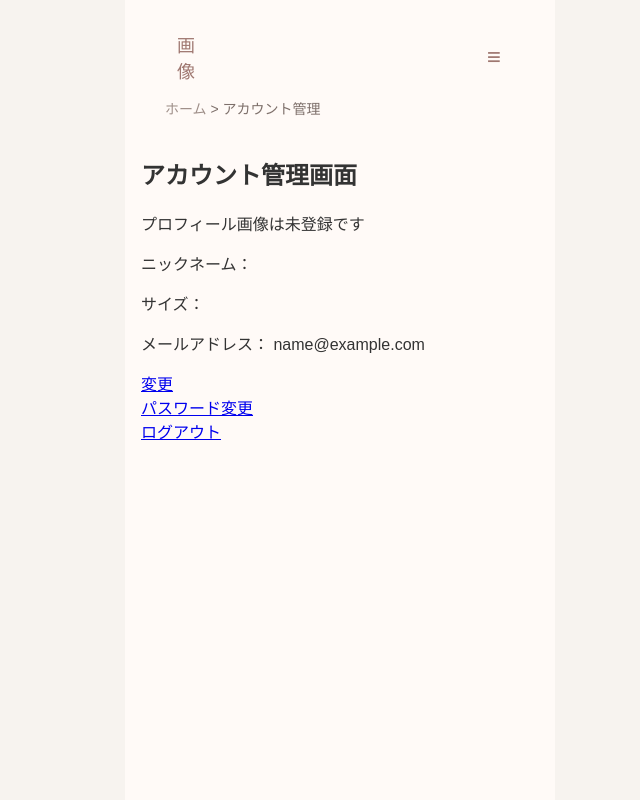
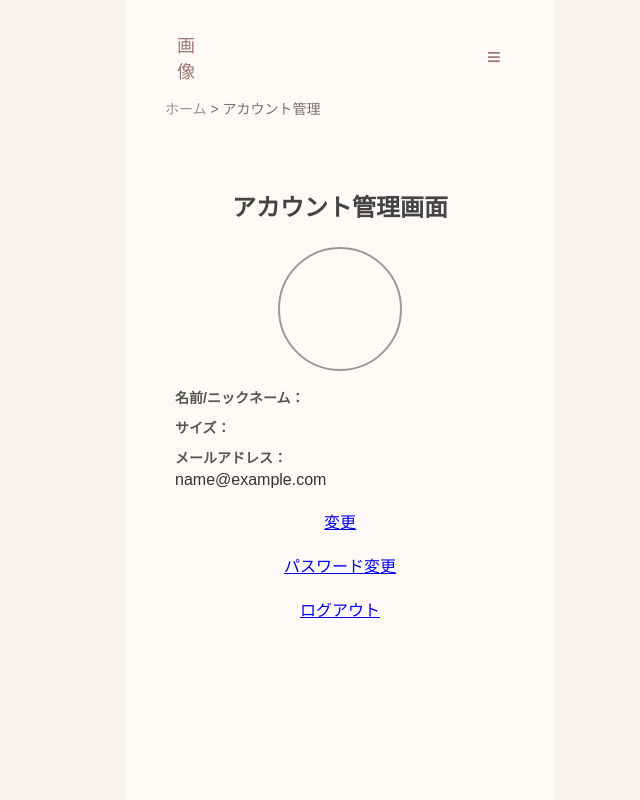
Before and after one commit to yukaaa57/ouchi_closet, a Django app: page /accounts/me/ in a window 1280 px wide. Shown: the whole page, without its empty margins (300-940 px from the left). Run offline with Django 5.2, Linux system fonts and the light colour scheme; the visitor is signed in with stand-in values (Sample User, id 1).

Commit message:
アカウント管理画面のHTML修正

```diff
--- a/my_app/templates/accounts/me.html
+++ b/my_app/templates/accounts/me.html
@@ -6,23 +6,43 @@
 {% endblock %}
 
 {% block  content%}
+<div class="signup-container">
+    <h2 class="account-title">アカウント管理画面</h2>
 
-    <h2>アカウント管理画面</h2>
+    <div class="image-area">
+        <div class="profile-preview">
+            {% if user_obj.profile_image %}
+                <img id="preview-image" src="{{ user_obj.profile_image.url }}">
+            {% endif %}
+        </div>
+    </div>
 
-    {% if user_obj.profile_image %}
-        <img src="{{ user_obj.profile_image.url }}" alt="画像">
-    {% else %}
-        <p>プロフィール画像は未登録です</p>
-    {% endif %}
+    <div class="form-group">
+        <label>名前/ニックネーム：</label>
+        <div class="account-display">{{ user_obj.nickname }}</div>
+    </div>
 
-    <p>ニックネーム： {{ user_obj.nickname }}</p>
-    <p>サイズ： {{ user_obj.size }}</p>
-    <p>メールアドレス： {{ user_obj.email }}</p>
+    <div class="form-group">
+        <label>サイズ： </label>
+        <div class="account-display">{{ user_obj.size }}</div>
+    </div>
 
-    <a href="{% url 'account_edit' %}" class="change-button">変更</a>
-    <br>
-    <a href="{% url 'password_change' %}" class="change-button">パスワード変更</a>
-    <br>
-    <a href="{% url 'login' %}" class="logout-link">ログアウト</a>
+    <div class="form-group">
+        <label>メールアドレス： </label>
+        <div class="account-display">{{ user_obj.email }}</div>
+    </div>
+
+    <div class="save-area">
+        <a href="{% url 'account_edit' %}" class="change-button">変更</a>
+    </div>
+
+    <div class="save-area">
+        <a href="{% url 'password_change' %}" class="change-button">パスワード変更</a>
+    </div>
+
+    <div class="save-area">
+        <a href="{% url 'login' %}" class="logout-link">ログアウト</a>
+    </div>
+</div>
 
 {% endblock %}
```
